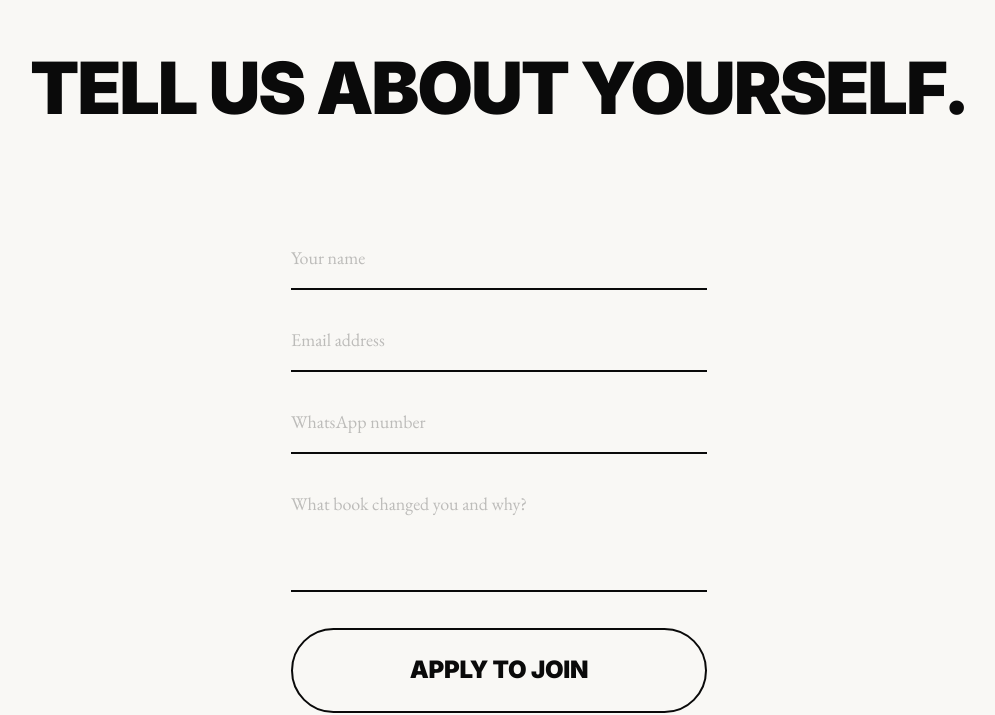
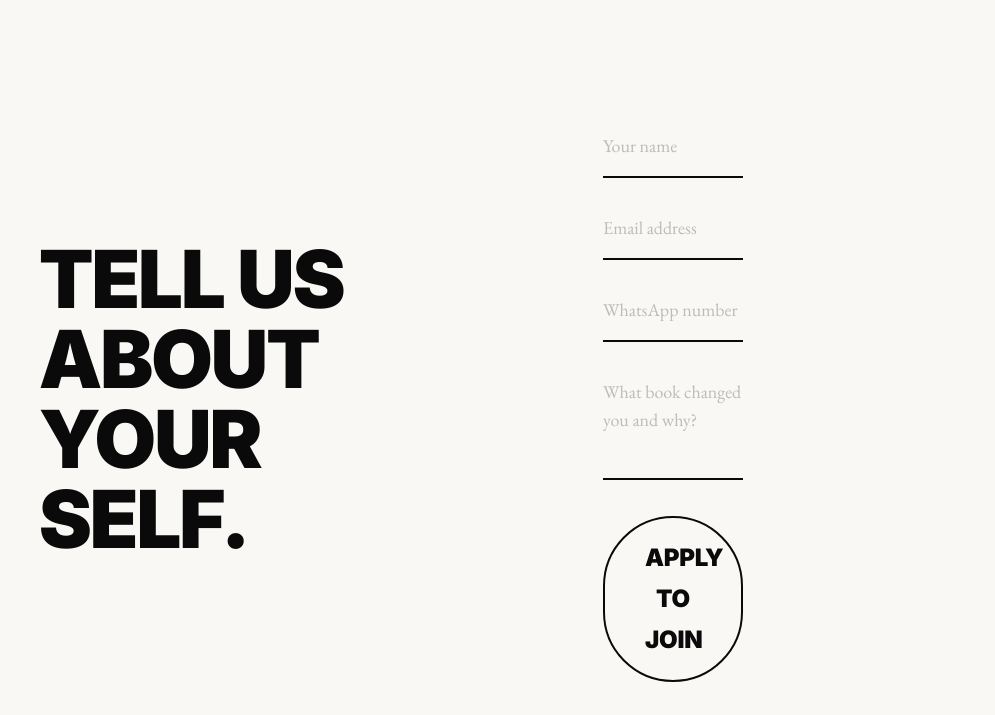
Before and after one commit to Efe-Onoh/its-a-secret-book-club, a Next.js app: page / in a window 1280 px wide. Shown: the part 5612-6327 px from the top of the page, without its empty margins (141-1136 px from the left). Built offline with nearby package versions, Linux system fonts and the light colour scheme.

Commit message:
fix: joinform section

```diff
--- a/app/page.tsx
+++ b/app/page.tsx
@@ -369,19 +369,52 @@ function JoinIntro() {
   );
 }
 
+// function JoinFormSection() {
+//   return (
+//     <section id="join-form" className="snap-section flex flex-col items-center justify-center px-8 md:px-24 py-16" style={{ background: "var(--color-join-bg)", color: "var(--color-join-ink)" }}>
+//       <div className="w-full flex flex-col items-center">
+//         <h3
+//           className="font-display uppercase leading-none mb-10"
+//           style={{
+//             fontSize: "clamp(36px, 6vw, 72px)",
+//             letterSpacing: "-0.03em",
+//           }}
+//         >
+//           Tell us about yourself.
+//         </h3>
+//         <JoinForm />
+//       </div>
+//     </section>
+//   );
+// }
 function JoinFormSection() {
   return (
-    <section id="join-form" className="snap-section flex flex-col items-center justify-center px-8 md:px-24 py-16" style={{ background: "var(--color-join-bg)", color: "var(--color-join-ink)" }}>
-      <div className="w-full flex flex-col items-center">
+    <section
+      id="join-form"
+      className="snap-section flex flex-col md:flex-row items-center px-8 md:px-16 py-16 gap-10 md:gap-20"
+      style={{ background: "var(--color-join-bg)", color: "var(--color-join-ink)" }}
+    >
+      {/* Left — heading, full width on mobile, half on desktop */}
+      <div className="w-full md:w-1/2 flex items-center justify-center">
         <h3
-          className="font-display uppercase leading-none mb-10"
+          className="font-display uppercase leading-none text-center md:text-left"
           style={{
-            fontSize: "clamp(36px, 6vw, 72px)",
+            fontSize: "clamp(48px, min(10vw, 10vh), 160px)",
             letterSpacing: "-0.03em",
           }}
         >
-          Tell us about yourself.
+          TELL US
+          <br />
+          ABOUT
+          <br />
+          YOUR
+          <br />
+          SELF.
         </h3>
+      </div>
+
+      {/* Right — form, full width on mobile, half on desktop */}
+      <div className="w-full md:w-1/2">
         <JoinForm />
       </div>
     </section>
```
